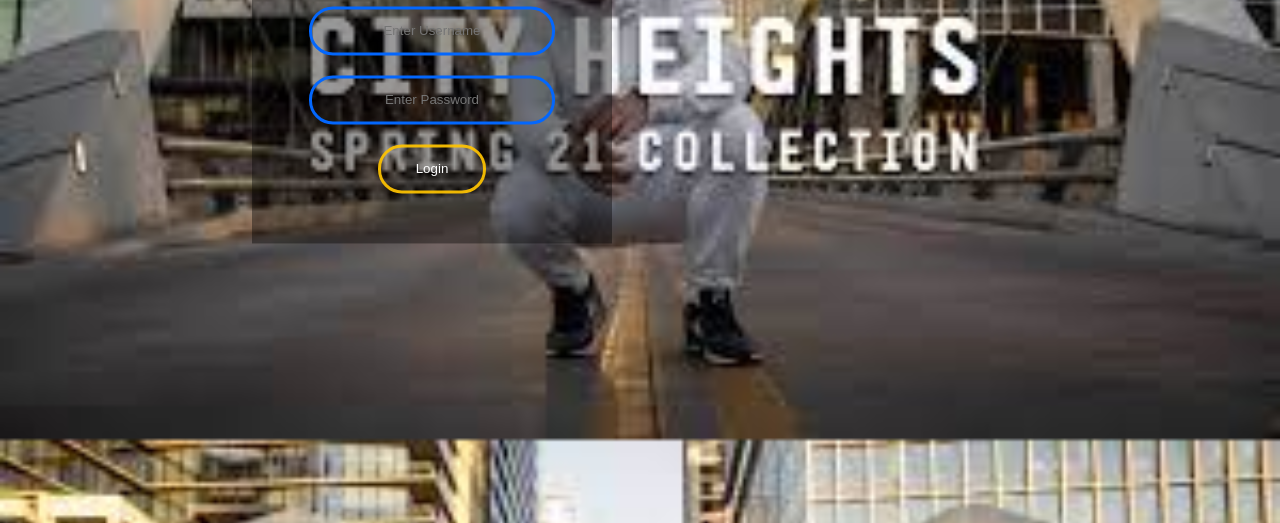
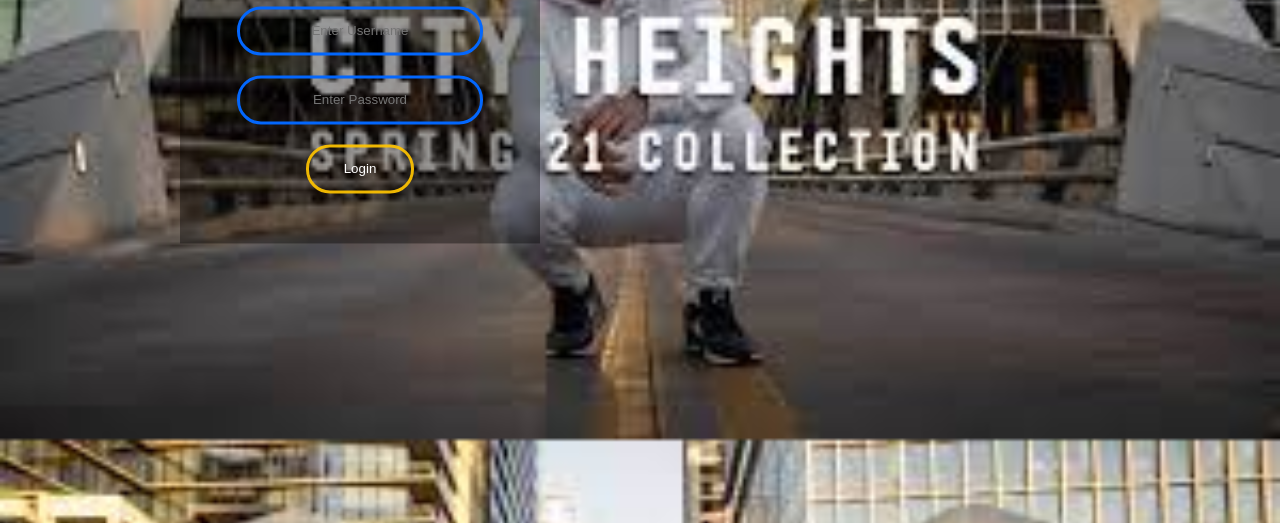
Before and after one commit to Grace-Jegede/image-search-kotlin-manyplatform, a plain HTML site: page index.html in a window 1280 px wide. Shown: the part 277-800 px from the top of the page. Drawn offline with Linux system fonts and the light colour scheme.

Commit message:
Update login.css

```diff
--- a/login.css
+++ b/login.css
@@ -15,7 +15,7 @@ body{
     padding:30px;
     bottom:50%;
     right:50%;
-    transform: translate(70%,50%);
+    transform: translate(50%,50%);
     background:rgba(0,0,0,0.4);
 text-align: center;
 
```
